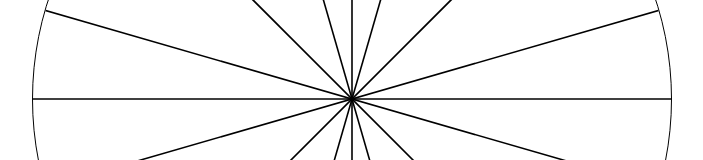
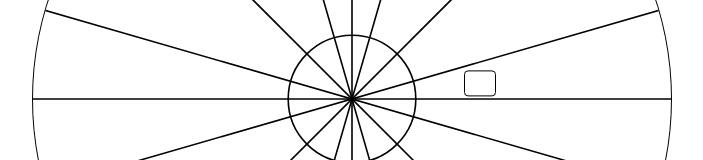
Before and after one commit to 8SIXSect/UnitCircleSite, a Vue app: page / in a window 1280 px wide. Shown: the part 301-461 px from the top of the page, without its empty margins (288-991 px from the left). Built offline with nearby package versions, Linux system fonts and the light colour scheme.

Commit message:
Added place for inputting values

```diff
--- a/src/components/DrawPairOfLinesForSlopeOfAngle.vue
+++ b/src/components/DrawPairOfLinesForSlopeOfAngle.vue
@@ -14,6 +14,5 @@ const props = defineProps<{
 }>();
 
 const { coordinates } = props;
-console.log(coordinates)
 
 </script>
--- a/src/components/UnitCircle.vue
+++ b/src/components/UnitCircle.vue
@@ -1,6 +1,6 @@
 <script setup lang="ts">
 
-import { computed, type ComputedRef } from 'vue';
+import { computed, ref, watch, type ComputedRef, type Ref } from 'vue';
 import DrawPairOfLinesForSlopeOfAngle from './DrawPairOfLinesForSlopeOfAngle.vue';
 import DrawSingleLineForSlopeOfAngle from './DrawSingleLineForSlopeOfAngle.vue';
 import type { CoordinatesOfAngle, LineCoordinates } from '@/shared_types';
@@ -73,6 +73,27 @@ const sixtyDegrees: ComputedRef<CoordinatesOfAngle> = computed(() => {
     return buildCoordinatesOfAngle(posX, posY);
 });
 
+
+// default value of pi or like a placeholder
+const thirtyDegreesInputForRadians: Ref<string> = ref<string>("");
+
+/**
+    * Prevents the user from inputting invalid characters
+*/
+const sanitizeInput = (event: Event) => {
+    if (event.target instanceof HTMLInputElement) {
+        const inputValue: string = event.target.value;
+        const filteredValue: string = inputValue.replace(/[^0-9/piπ]/g, "");
+        thirtyDegreesInputForRadians.value = filteredValue;
+    }
+};
+
+// Purpose: watch for input change and replace "pi" with pi symbol
+watch(thirtyDegreesInputForRadians, (currentValue: string) => {
+    const patternForReplacement: RegExp = /pi/gi;
+    thirtyDegreesInputForRadians.value = currentValue.replace(patternForReplacement, "π");
+});
+
 </script>
 
 <template>
@@ -84,7 +105,10 @@ const sixtyDegrees: ComputedRef<CoordinatesOfAngle> = computed(() => {
             <DrawPairOfLinesForSlopeOfAngle :coordinates="thirtyDegrees" />
             <DrawPairOfLinesForSlopeOfAngle :coordinates="fourtyFiveDegrees" />
             <DrawPairOfLinesForSlopeOfAngle :coordinates="sixtyDegrees" />
+
+            <circle cx="0" cy="0" r="0.2" stroke="black" stroke-width="0.005" fill="none" />
         </svg>
+        <input class="rounded" v-model="thirtyDegreesInputForRadians" @input="sanitizeInput" />
     </div>
 </template>
 
@@ -108,4 +132,16 @@ svg {
     stroke-width: 2;
 }
 
+input {
+    position: absolute;
+    transform: translate(400%, -60%);
+    z-index: 10;
+
+    outline: none;
+    border: 1px solid black;
+    width: 2.5vw;
+    padding: 0;
+    text-align: center;
+}
+
 </style>
```
